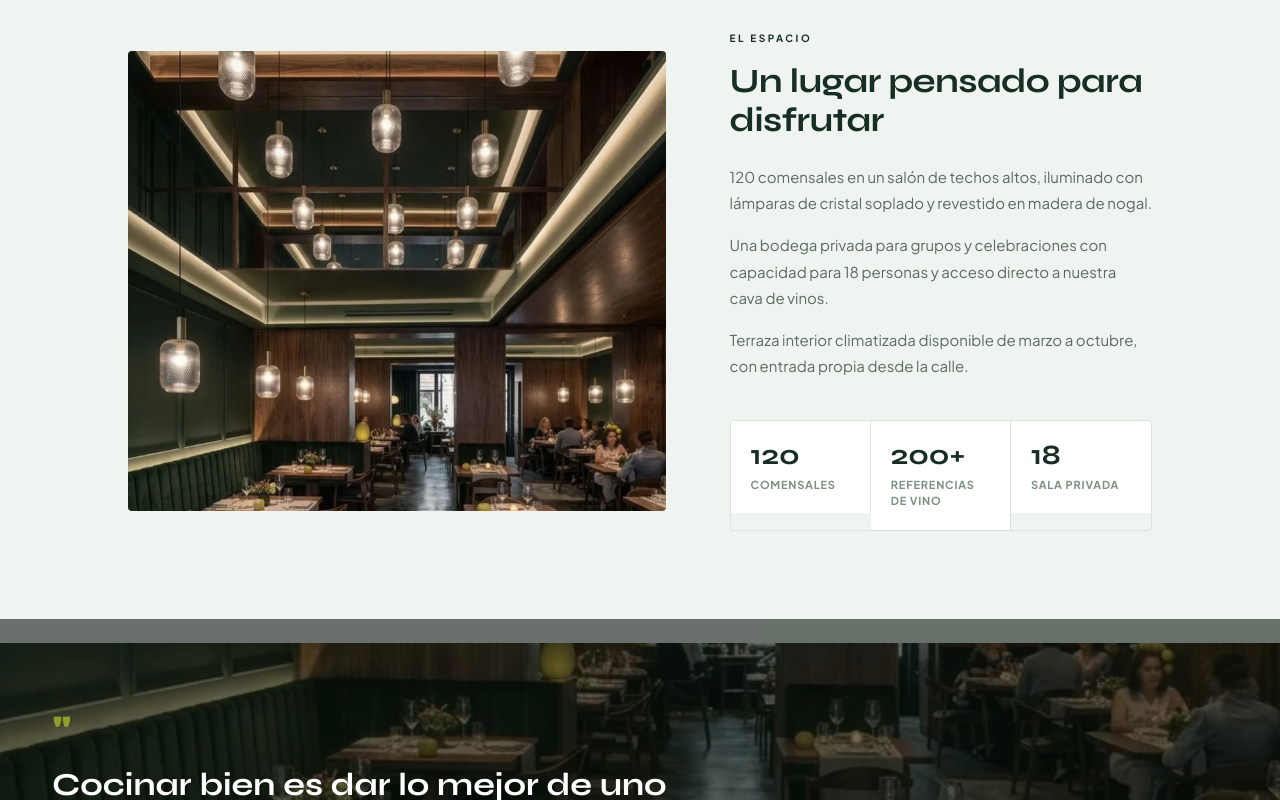
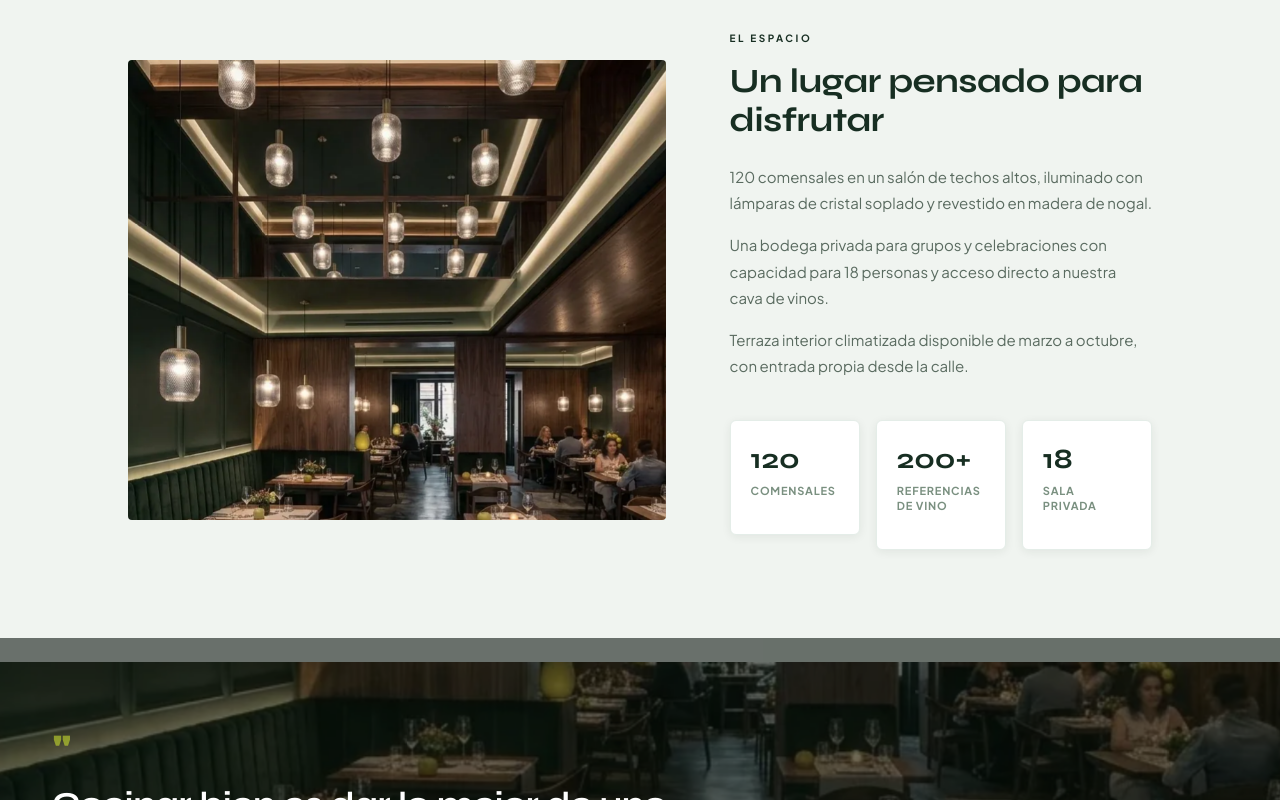
Before and after one commit to pablo-redondo/restaurant-web, a Next.js app: page /nosotros in a window 1280 px wide. Shown: the part 2000-2800 px from the top of the page. Built offline with nearby package versions, Linux system fonts and the light colour scheme; no server answers; a web font is replaced by a local one.

Commit message:
fix: separate stats cards with shadow and hover animation

```diff
--- a/src/app/nosotros/page.tsx
+++ b/src/app/nosotros/page.tsx
@@ -154,17 +154,16 @@ export default function NosotrosPage() {
               <p>Terraza interior climatizada disponible de marzo a octubre, con entrada propia desde la calle.</p>
             </div>
 
-            {/* Stats ── fila horizontal limpia */}
-            <div className="mt-10 flex gap-0 border border-[#D8E4DC] rounded-[4px] overflow-hidden">
+            {/* Stats ── tarjetas separadas con sombra propia y animación hover */}
+            <div className="mt-10 grid grid-cols-3 gap-4">
               {stats.map((s, i) => (
-                <AnimateIn key={s.label} delay={i * 80} className="flex-1">
-                  <div className={`px-5 py-5 bg-white flex flex-col gap-1${
-                    i < stats.length - 1 ? ' border-r border-[#D8E4DC]' : ''
-                  }`}>
-                    <p className="font-heading font-bold text-[28px] leading-none text-[#172E22]">
+                <AnimateIn key={s.label} delay={i * 90}>
+                  <div className="group bg-white rounded-[6px] shadow-[0_2px_10px_rgba(23,46,34,0.07)] px-5 py-6 flex flex-col gap-1.5 border border-[#E4EDE8] hover:border-[#C8DC2E] hover:shadow-[0_10px_24px_rgba(23,46,34,0.13)] hover:-translate-y-[3px] transition-all duration-300 ease-out cursor-default">
+                    <p className="font-heading font-bold text-[28px] leading-none text-[#172E22] group-hover:text-[#0E1C12] transition-colors duration-300">
                       <CountUp to={s.to} suffix={s.suffix} />
                     </p>
-                    <p className="text-[11px] text-[#7A9080] font-bold tracking-[0.8px] uppercase mt-1">{s.label}</p>
+                    <p className="text-[11px] text-[#7A9080] font-bold tracking-[0.8px] uppercase mt-1 leading-snug">{s.label}</p>
+                    <span className="block w-6 h-[2px] bg-[#C8DC2E] mt-1 scale-x-0 group-hover:scale-x-100 origin-left transition-transform duration-300" />
                   </div>
                 </AnimateIn>
               ))}
```
